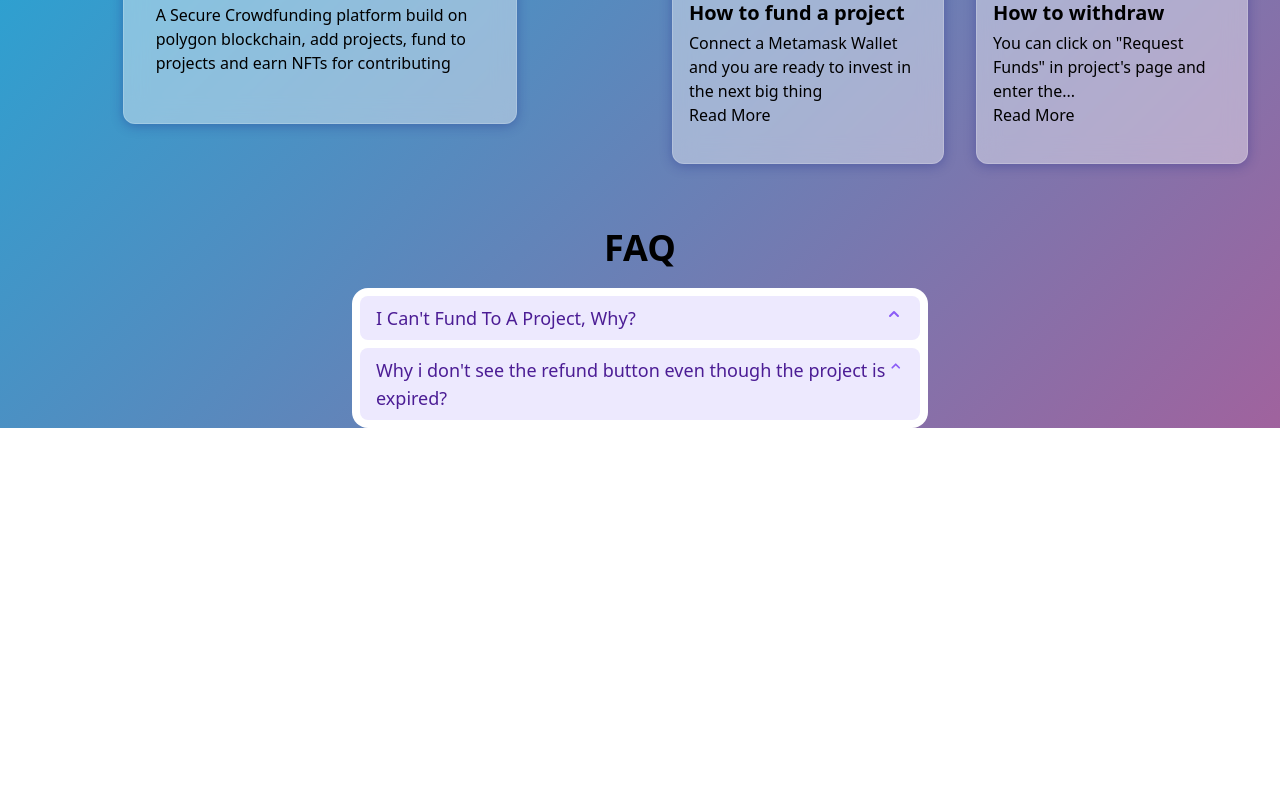
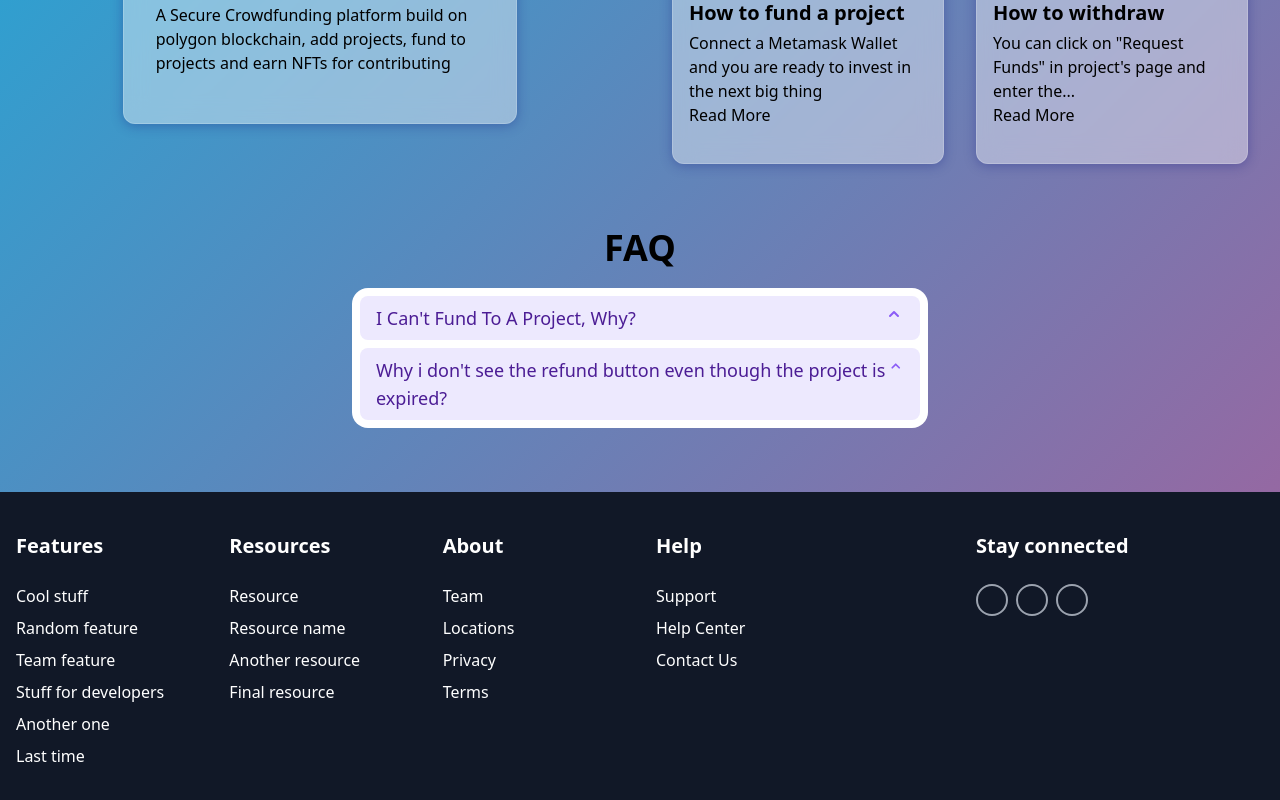
Before and after one commit to askwhyharsh/light-funding-frontend, a Next.js app: page /about in a window 1280 px wide. Shown: the part 506-1306 px from the top of the page. Before the commit the page ends 998 px from the top, so only its background shows below. Built offline with nearby package versions, Linux system fonts and the light colour scheme.

Commit message:
some error fixed

```diff
--- a/pages/about.js
+++ b/pages/about.js
@@ -3,6 +3,7 @@ import { useState } from "react"
 import Navbar from "../components/navbar"
 import MyModal from "../components/modal"
 import FAQ from "../components/faq"
+import Footer from "../components/footer"
 // How it works
 // How to Start a Project
 // How to fund a project
@@ -15,7 +16,7 @@ export default function About() {
 	const [isWithdrawOpen, setIsWithdrawOpen] = useState(false)
 
 	return (
-		<div className="bg">
+		<div className="bg bg-fixed bg-cover">
 			<Head>
 				<title>About - Light</title>
 			</Head>
@@ -114,6 +115,7 @@ export default function About() {
 			</section>
 
 			<FAQ></FAQ>
+			<Footer></Footer>
 
 			<MyModal isOpen={isWorksOpen} setIsOpen={setIsWorksOpen} title='How Light Works'>
 				You can connect your metamask wallet and can fund any project you like in MATIC or ETH, if you have a great idea then you can start a project and collect funding and start working on the next great thing
```
